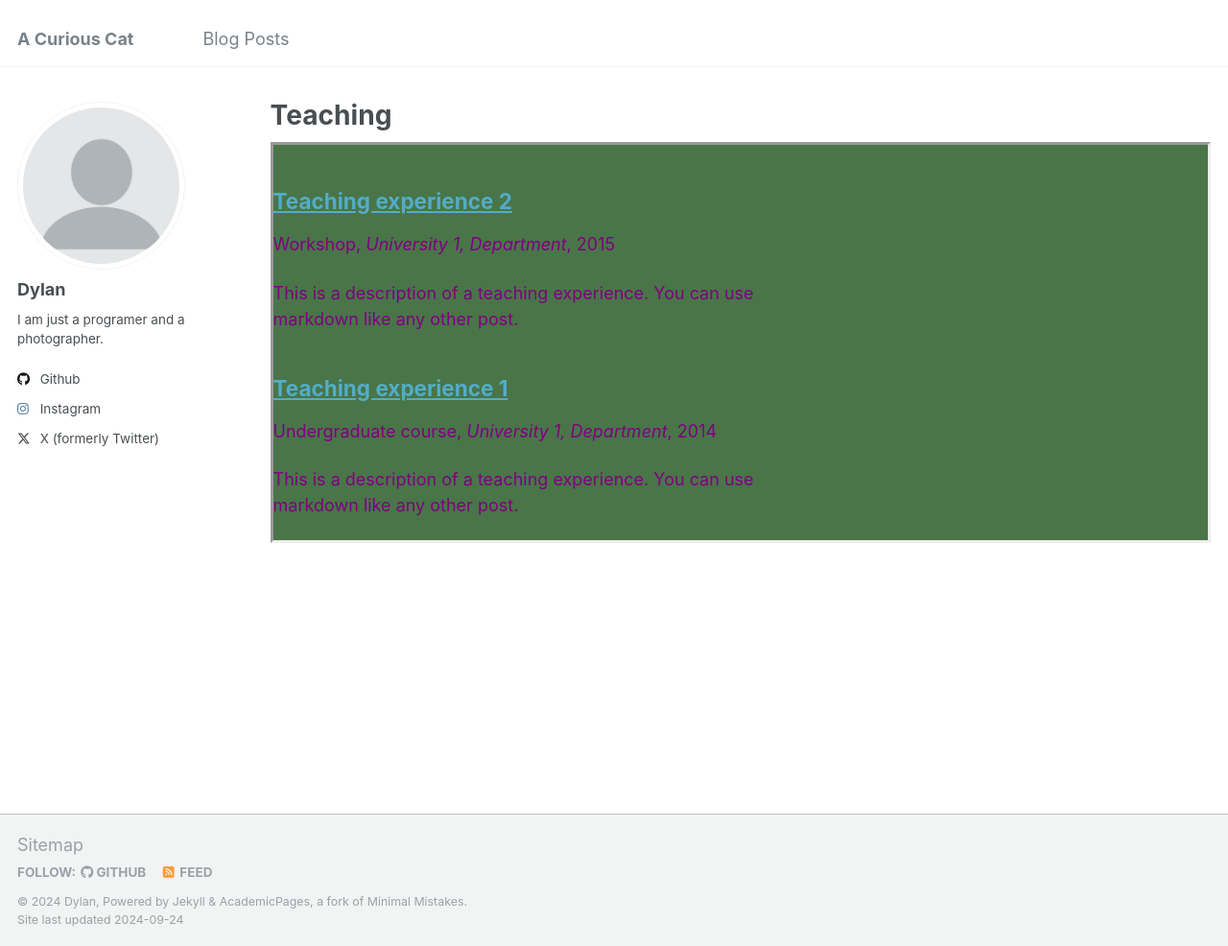
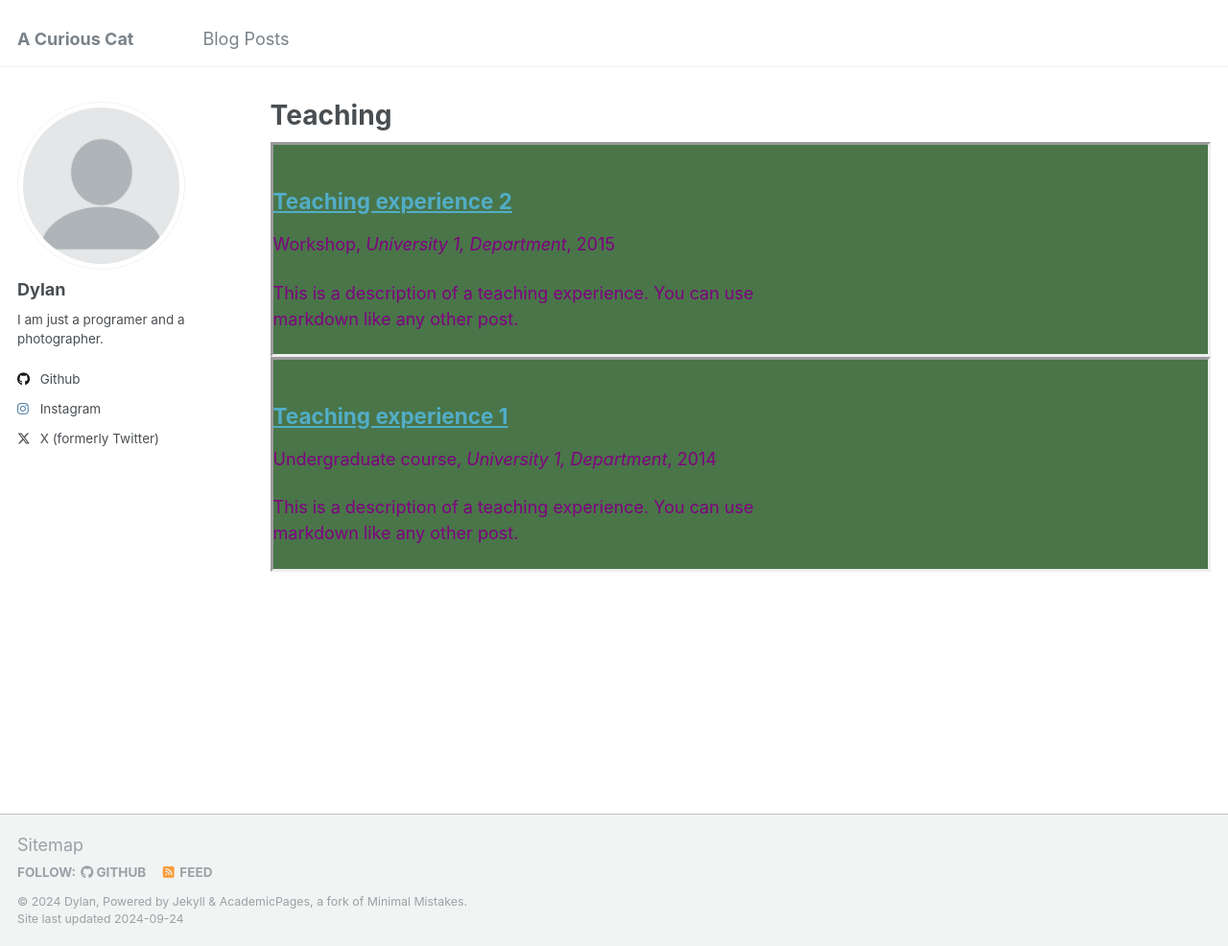
Before and after one commit to mdylantk/mdylantk.github.io, a Jekyll site: the page built from _pages/teaching.html, in a window 1280 px wide and 986 px high. Shown: the whole window at 96% size. Built offline with Jekyll 4.4.1, drawn with Linux system fonts in a browser that asks for light colours.

Commit message:
test
I realize that the year in the post is a grouping and not related to the post so I was overthinking trying to group the two up. (it would still be nice too, but too much for me to look into right now). I did move content_container to archive-single for now mostly to see what else it will affect.

```diff
--- a/_includes/archive-single.html
+++ b/_includes/archive-single.html
@@ -1,3 +1,6 @@
+<div class="content_container">
+
+
   {% include base_path %}
 
   {% if post.header.teaser %}
@@ -68,3 +71,4 @@
 
     </article>
   </div>
+</div>
--- a/_layouts/archive.html
+++ b/_layouts/archive.html
@@ -19,8 +19,6 @@ layout: default
     {% unless page.header.overlay_color or page.header.overlay_image %}
       <h1 class="page__title">{{ page.title }}</h1>
     {% endunless %}
-    <div class="content_container">
-      {{ content }}
-   </div>
+    {{ content }}
   </div>
 </div>
```
Lines whose indentation alone changed are shown as unchanged.
